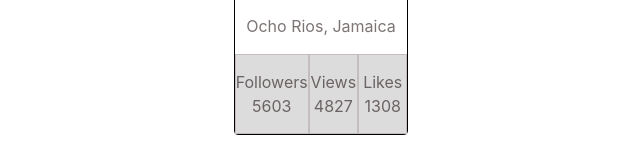
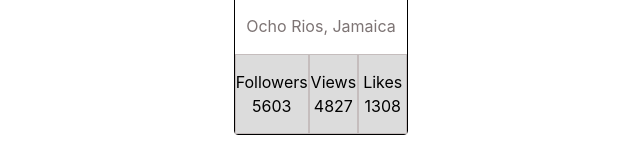
Before and after one commit to Olesia-Seleznova/goit-react-hw-01, a React (Vite) app: page / in a window 1280 px wide. Shown: the part 427-595 px from the top of the page, without its empty margins (319-959 px from the left). Built offline with nearby package versions, Linux system fonts and the light colour scheme.

Commit message:
modified profile

```diff
--- a/src/components/Profile/Profile.module.css
+++ b/src/components/Profile/Profile.module.css
@@ -63,7 +63,7 @@
   display: flex;
   align-items: center;
   justify-content: center;
-  color: #6b6363;
+  color: black;
 }
 
 .quantiti {
```
